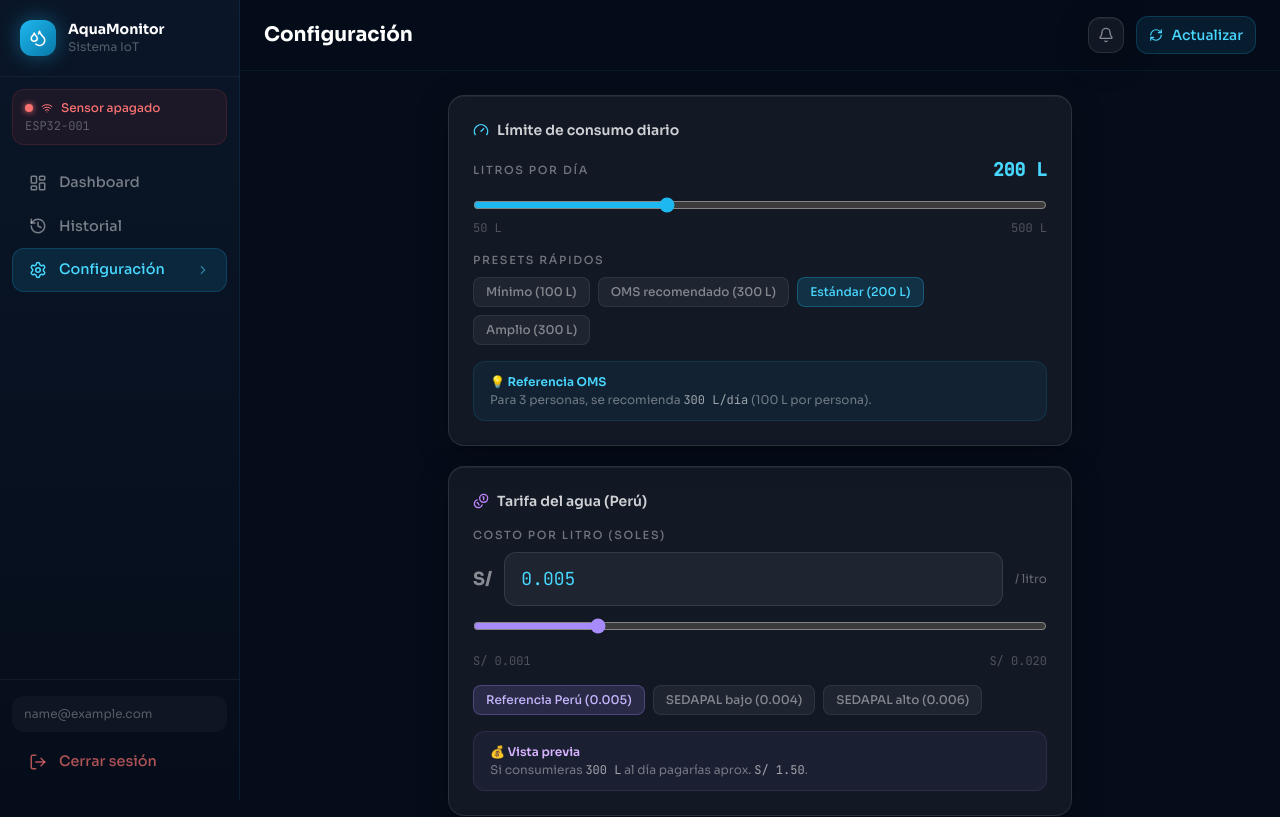
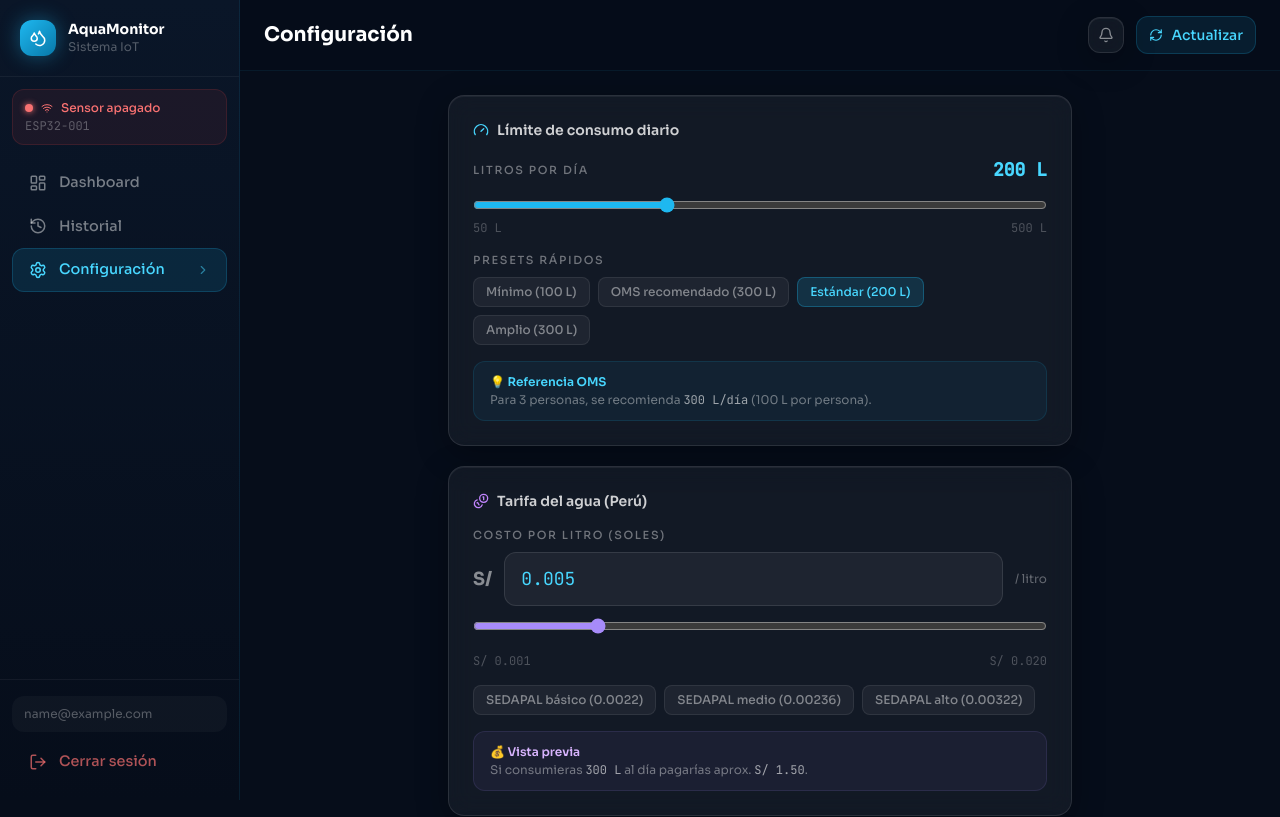
Before and after one commit to xovnex/aquamonitor, a React (Vite) app: page /configuracion in a window 1280 px wide. Shown: the top 817 px of the page. Built offline with nearby package versions, Linux system fonts and the light colour scheme; no server answers; sample sign-in values are in the browser's storage.

Commit message:
cambio de sugerencias de tarifa

```diff
--- a/src/hooks/useWaterData.js
+++ b/src/hooks/useWaterData.js
@@ -92,8 +92,8 @@ export const useWaterData = () => {
           porPersona: Math.round(litros / (data.hoy.personas || 1)),
           fujaDetectada: data.hoy.flujoActual > 10,
           duchasAhorradas: Math.floor(
-          Math.max(0, limite - litros) / EQUIVALENCIAS.duchaPorLitros,
-        ),
+            Math.max(0, limite - litros) / EQUIVALENCIAS.duchaPorLitros,
+          ),
           costoPorLitro,
           costoHoy,
           ahorroSoles: Number(
--- a/src/pages/ConfiguracionPage.jsx
+++ b/src/pages/ConfiguracionPage.jsx
@@ -206,9 +206,21 @@ export default function ConfiguracionPage() {
 
           <div className="flex gap-2 flex-wrap">
             {[
-              { label: "Referencia Perú", value: 0.005 },
-              { label: "SEDAPAL bajo", value: 0.004 },
-              { label: "SEDAPAL alto", value: 0.006 },
+              {
+                label: "SEDAPAL básico",
+                value: 0.0022,
+                desc: "Tramo 1 (referencia)",
+              },
+              {
+                label: "SEDAPAL medio",
+                value: 0.00236,
+                desc: "Tramo 2 (referencia)",
+              },
+              {
+                label: "SEDAPAL alto",
+                value: 0.00322,
+                desc: "Tramo 3 (referencia)",
+              },
             ].map(({ label, value }) => (
               <button
                 key={label}
--- a/src/pages/DashboardPage.jsx
+++ b/src/pages/DashboardPage.jsx
@@ -14,8 +14,7 @@ import GraficaSemanal from "../components/charts/GraficaSemanal";
 import GraficaCircular from "../components/charts/GraficaCircular";
 import GraficaMensual from "../components/charts/GraficaMensual";
 import AnalisisIA from "../components/cards/AnalisisIA";
-
-const formatSoles = (n) => `S/ ${Number(n ?? 0).toFixed(2)}`;
+import { formatSoles } from "../utils/format";
 
 export default function DashboardPage() {
   const { data, loading, metrics, lastUpdate, refetch } = useWaterData();
```
